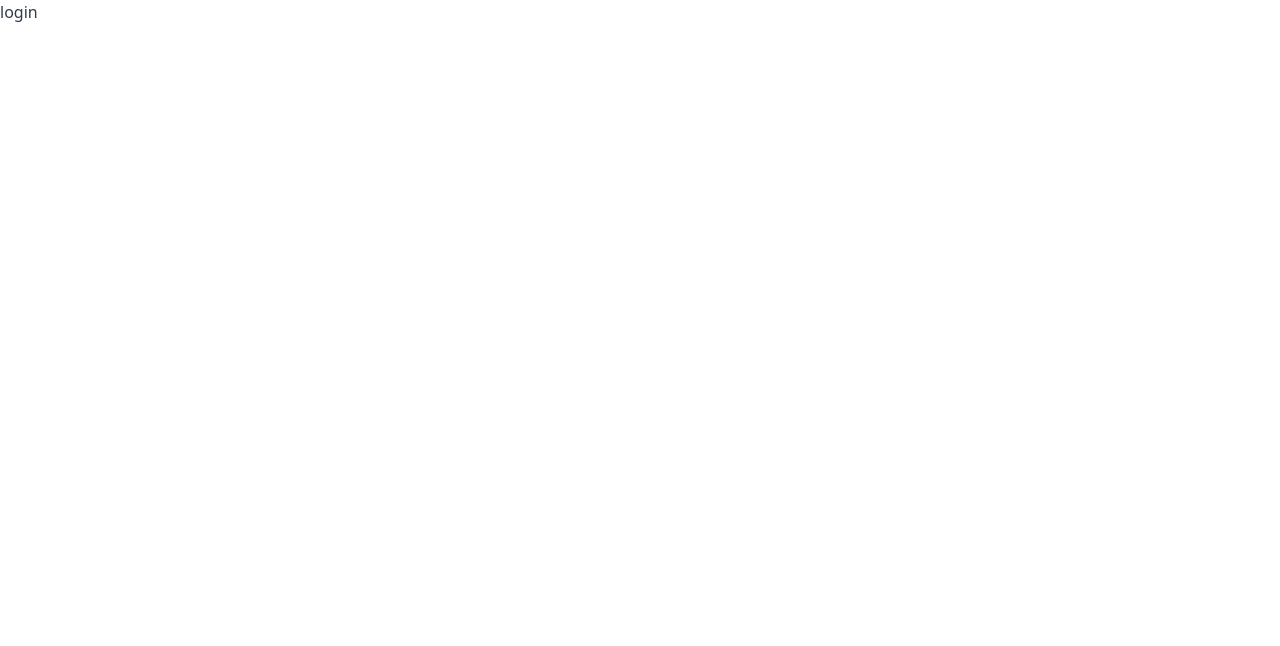
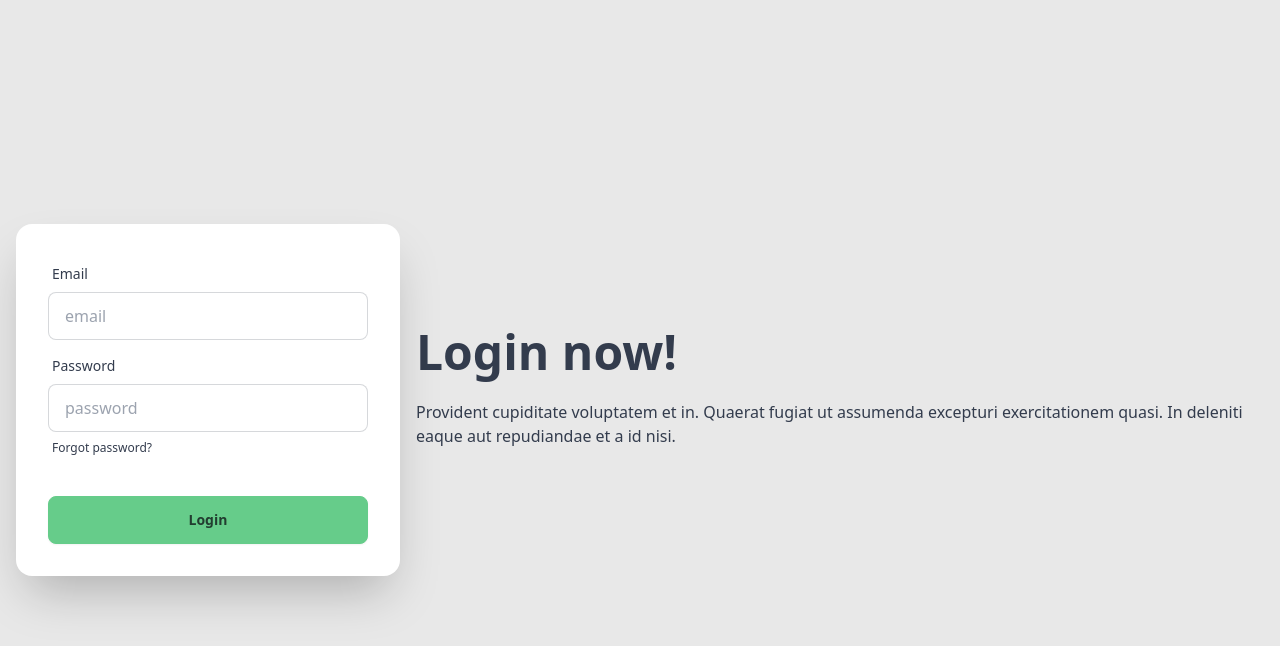
Before and after one commit to sajjadujjamanemon09/Clean-Co-Client, a React (Vite) app: page /login in a window 1280 px wide. Shown: the top 646 px of the page. Built offline with nearby package versions, Linux system fonts and the light colour scheme.

Commit message:
Implement Container

```diff
--- /dev/null
+++ b/src/components/ui/Container/Container.jsx
@@ -0,0 +1,11 @@
+/* eslint-disable react/prop-types */
+
+const Container = ({children}) => {
+    return (
+        <div className="w-full max-w-7xl mx-auto px-5">
+            {children}
+        </div>
+    );
+};
+
+export default Container;
--- a/src/page/Home/Home.jsx
+++ b/src/page/Home/Home.jsx
@@ -1,8 +1,10 @@
 import { Link } from "react-router-dom";
+import Container from "../../components/ui/Container/Container";
 
 
 const Home = () => {
     return (
+        <Container>
         <div className="flex py-32 gap-16">
         <div className="flex-1 flex flex-col justify-between py-14 ">
           <h1 className="text-7xl font-bold text-start">
@@ -47,12 +49,13 @@
         </div>
         <div className="h-[600px] w-full bg-green-500 flex-1 rounded-3xl overflow-hidden ">
           <img
-            src=''
+            src='https://images.unsplash.com/photo-1610093641855-31ffd617a94a?q=80&w=2070&auto=format&fit=crop&ixlib=rb-4.0.3&ixid=M3wxMjA3fDB8MHxwaG90by1wYWdlfHx8fGVufDB8fHx8fA%3D%3D'
             alt="landing"
             className="w-full h-full object-cover "
           />
         </div>
       </div>
+      </Container>
     );
 };
 
--- a/src/page/Login/Login.jsx
+++ b/src/page/Login/Login.jsx
@@ -3,7 +3,36 @@
 const Login = () => {
     return (
         <div>
-            login
+         <div className="hero min-h-screen bg-base-200">
+  <div className="hero-content flex-col lg:flex-row-reverse">
+    <div className="text-center lg:text-left">
+      <h1 className="text-5xl font-bold">Login now!</h1>
+      <p className="py-6">Provident cupiditate voluptatem et in. Quaerat fugiat ut assumenda excepturi exercitationem quasi. In deleniti eaque aut repudiandae et a id nisi.</p>
+    </div>
+    <div className="card shrink-0 w-full max-w-sm shadow-2xl bg-base-100">
+      <form className="card-body">
+        <div className="form-control">
+          <label className="label">
+            <span className="label-text">Email</span>
+          </label>
+          <input type="email" placeholder="email" className="input input-bordered" required />
+        </div>
+        <div className="form-control">
+          <label className="label">
+            <span className="label-text">Password</span>
+          </label>
+          <input type="password" placeholder="password" className="input input-bordered" required />
+          <label className="label">
+            <a href="#" className="label-text-alt link link-hover">Forgot password?</a>
+          </label>
+        </div>
+        <div className="form-control mt-6">
+          <button className="btn btn-primary">Login</button>
+        </div>
+      </form>
+    </div>
+  </div>
+</div>
         </div>
     );
 };
```
